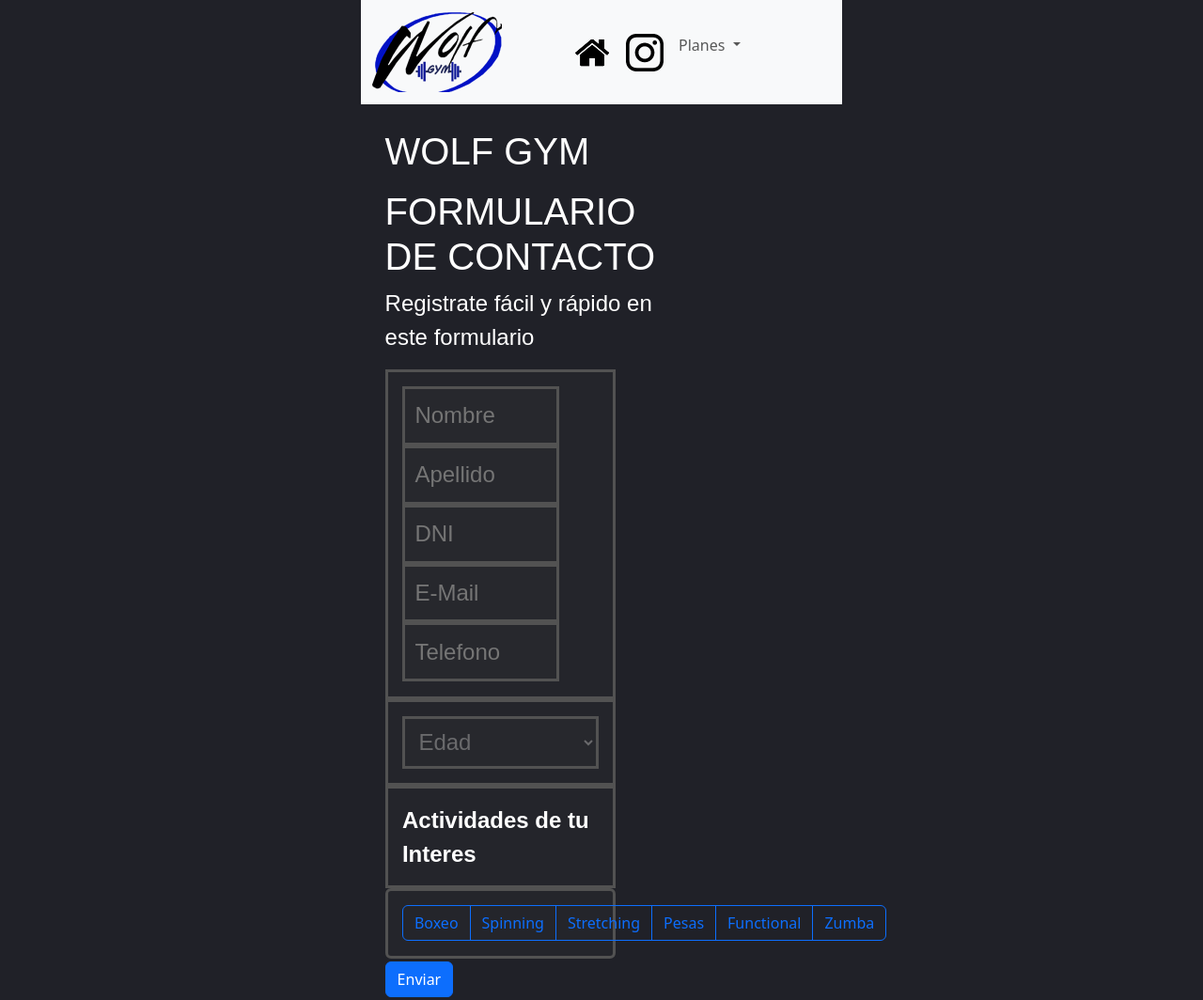
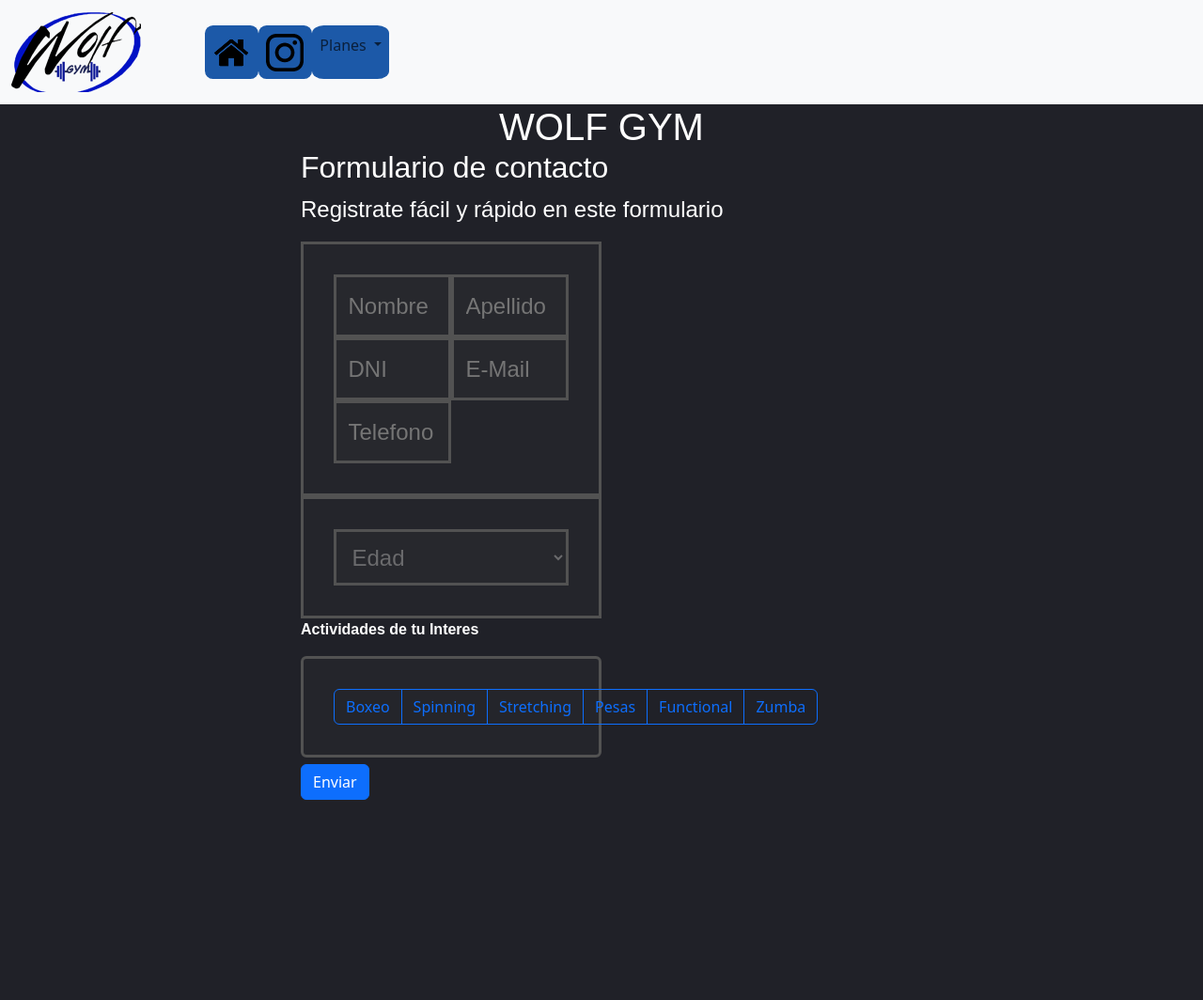
Before and after one commit to JapanotoWD/Coding-JS, a plain HTML site: page conctact.html in a window 1280 px wide. Shown: the whole page at 94% size. After the commit the page ends 851 px from the top, so only its background shows below. Drawn offline with nearby package versions, Linux system fonts and the light colour scheme.

Commit message:
taking out the bootstap and making it on my own

```diff
--- a/CSS/styles.css
+++ b/CSS/styles.css
@@ -1,9 +1,25 @@
 
+.navbar{
+    width: 100%;
+    background-color: #ffffff;
+
+}
+.nav-item{
+    background-color: #1c59a8;
+    border-radius: 15%;
+    padding: 0.25%;
+    color: #ffffff;
+
+}
+h1  {
+    margin: auto;
+    width: max-content;
+}
 body {
     background-color: #202128;
     margin-left: auto;
     margin-right: auto;
-    width: 40%;
+    width: 100%;
 }
 .grid {
     display: flex;
@@ -12,11 +28,12 @@ body {
 }
 .form {
     background-color: #202128;
-    padding: 5%;
-    width: 70%;
+    padding: 0%;
+    width: 50%;
+    margin: auto;
 }
 .inform{
-    width: 80%;
+    width: 50%;
     background-color: rgba(54, 54, 54, 0.185);
     border: solid rgb(82, 82, 82);
     padding: 5%;
@@ -36,10 +53,7 @@ select {
 div, main, body {
     scroll-behavior:smooth
 }
-.bgc {
-    background-color: #202128;
-    width: 100%;
-}
+
 .yellowfont {
     font-family: Raleway, sans-serif;
     color:  #1c59a8;
--- a/conctact.html
+++ b/conctact.html
@@ -53,8 +53,11 @@
   <main>
     <div class="form">
       <h1 class="whitefont">
-        <p>WOLF GYM</p>FORMULARIO DE CONTACTO
+        WOLF GYM
       </h1>
+      <h2 class="whitefont">
+        Formulario de contacto
+      </h2>
       <p class="whitefont" style="font-size: x-large;">Registrate fácil y rápido en este formulario</p>
       <form action="code.php" method="post">
         <div class="inform whitefont grid">
@@ -72,7 +75,7 @@
             <option class="inform whitefont" value="mas18" name="mas18">Mayor de 18</option>
           </select>
         </div>
-        <p class="whitefont inform"><strong>Actividades de tu Interes</strong></p>
+        <p class="whitefont"><strong>Actividades de tu Interes</strong></p>
         <div class="btn-group inform" role="group" aria-label="Basic checkbox toggle button group">
           <input type="checkbox" class="btn-check" id="boxeo" autocomplete="off">
           <label class="btn btn-outline-primary" for="boxeo">Boxeo</label>
@@ -83,14 +86,14 @@
           <input type="checkbox" class="btn-check" id="btncheck3" autocomplete="off">
           <label class="btn btn-outline-primary" for="btncheck3">Stretching</label>
 
-          <input type="checkbox" class="btn-check" id="btncheck3" autocomplete="off">
-          <label class="btn btn-outline-primary" for="btncheck3">Pesas</label>
+          <input type="checkbox" class="btn-check" id="btncheck4" autocomplete="off">
+          <label class="btn btn-outline-primary" for="btncheck4">Pesas</label>
 
-          <input type="checkbox" class="btn-check" id="btncheck3" autocomplete="off">
-          <label class="btn btn-outline-primary" for="btncheck3">Functional</label>
+          <input type="checkbox" class="btn-check" id="btncheck5" autocomplete="off">
+          <label class="btn btn-outline-primary" for="btncheck5">Functional</label>
 
-          <input type="checkbox" class="btn-check" id="btncheck3" autocomplete="off">
-          <label class="btn btn-outline-primary" for="btncheck3">Zumba</label>
+          <input type="checkbox" class="btn-check" id="btncheck6" autocomplete="off">
+          <label class="btn btn-outline-primary" for="btncheck6">Zumba</label>
         </div>
         <div>
           <button type="submit" class="btn btn-primary" style="margin-top: 1%;" name="enviar">Enviar</button>
```
Also changed, not shown: home.html (+19 -43 lines), imgs/wolf-logo.jpg, imgs/wolf-logo1.png (added), 1 other file.
